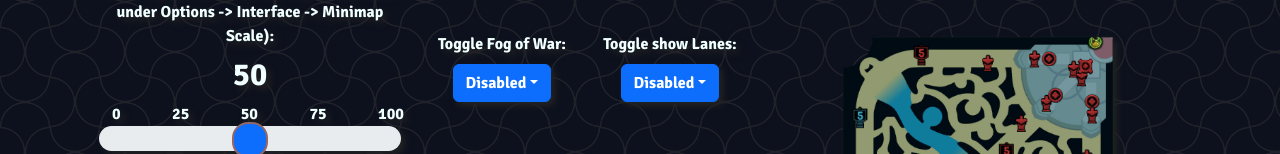
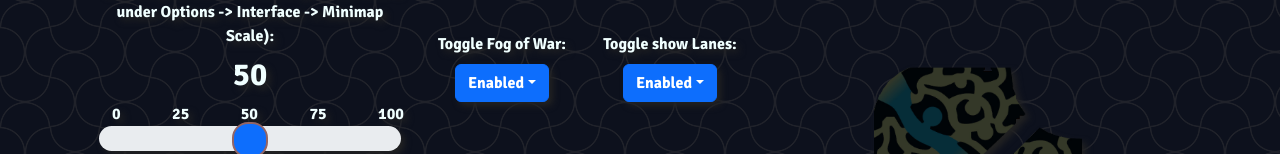
Before and after one commit to deadofarceus/DedosOverlays, a React (Vite) app: page /mapcover in a window 1280 px wide. Shown: the part 223-377 px from the top of the page. Built offline with nearby package versions, Linux system fonts and the light colour scheme.

Commit message:
fix: switch bool

```diff
--- a/src/pages/MapcoverTutorial.tsx
+++ b/src/pages/MapcoverTutorial.tsx
@@ -14,8 +14,8 @@ import { useState } from "react";
 
 function MapcoverTutorial() {
   document.body.className = "noOBS";
-  const [fog, setFog] = useState<boolean>(false);
-  const [lanes, setLanes] = useState<boolean>(false);
+  const [fog, setFog] = useState<boolean>(true);
+  const [lanes, setLanes] = useState<boolean>(true);
   const [size, setSize] = useState<number>(50);
   const [game, setGame] = useState<string>("lol");
   const overlayLink = `https://arceus-overlays.netlify.app/mapcover/${game}?showFog=${fog}&showLanes=${lanes}&size=${size}`;
```
